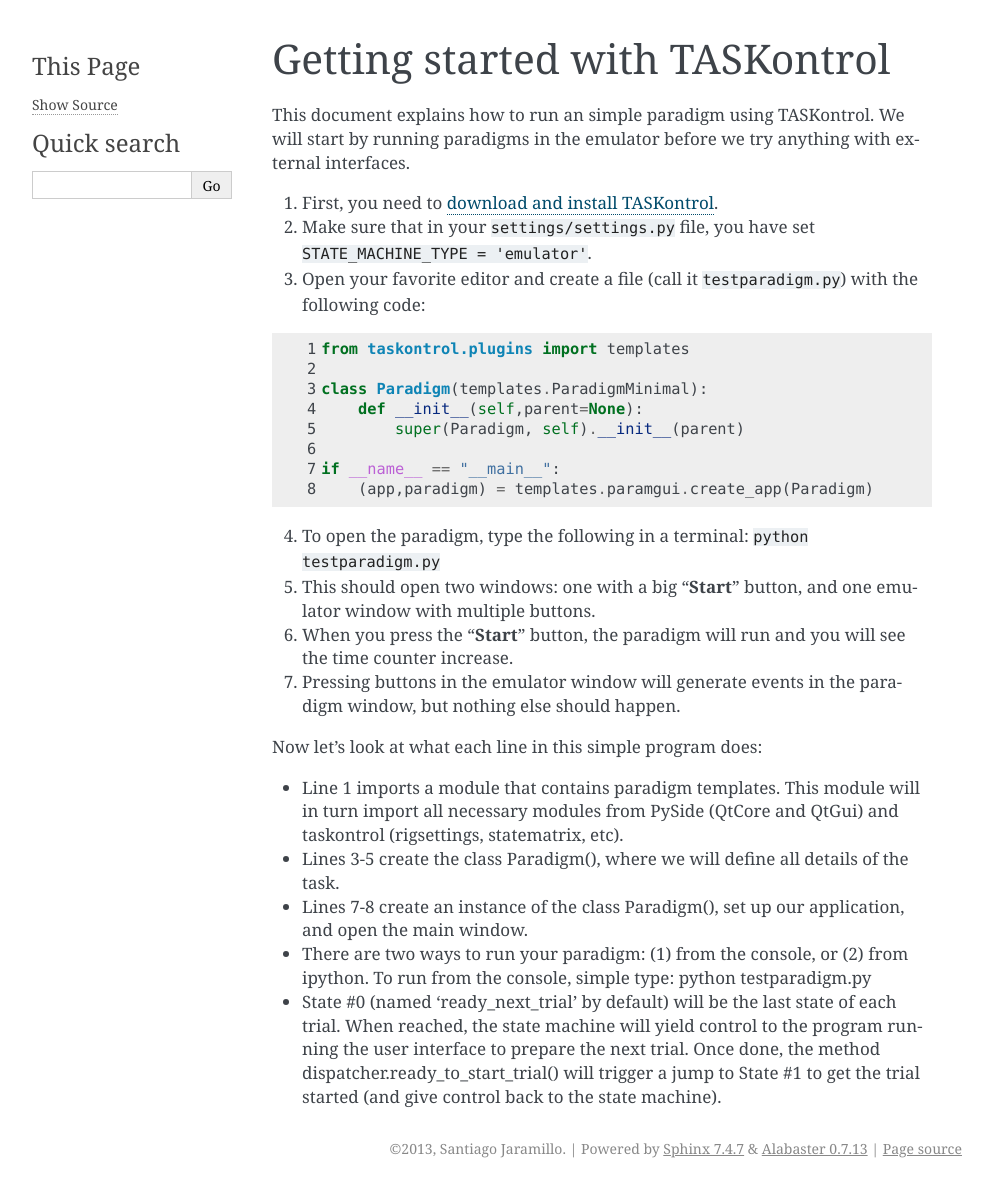
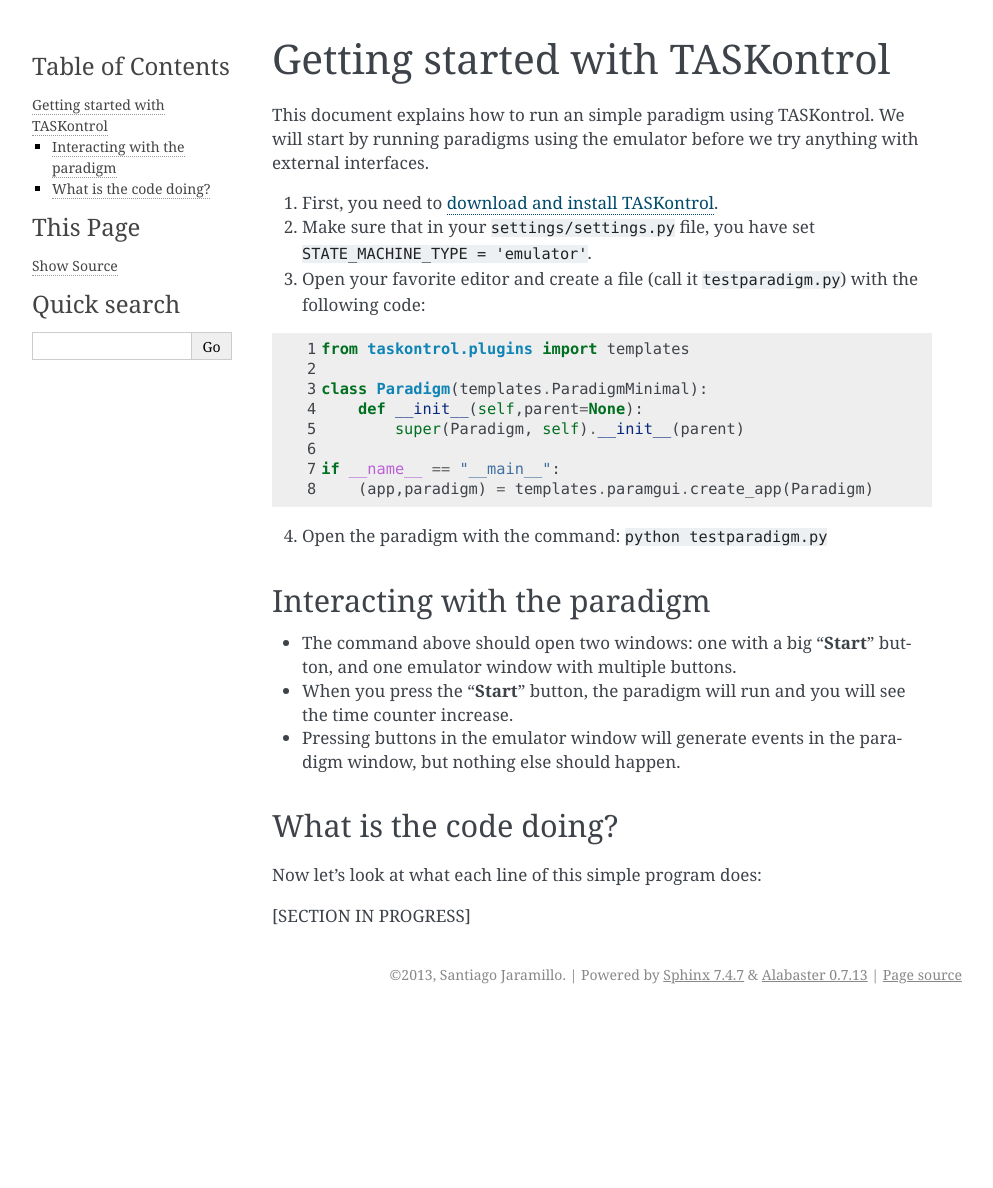
Before and after one commit to sjara/taskontrol, a Sphinx documentation site: the page built from doc/getting_started.rst, in a window 1280 px wide. Shown: the whole page, without its empty margins (148-1141 px from the left). Built offline with Sphinx 7.4.7, drawn with Linux system fonts in a browser that asks for light colours; pages that are not in the unit, such as notebooks, are missing from menus; after the commit the page ends 1014 px from its top, so only the background shows below that.

Commit message:
Cleaned up Getting started page.

```diff
--- a/doc/getting_started.rst
+++ b/doc/getting_started.rst
@@ -3,7 +3,7 @@
 Getting started with TASKontrol
 ===============================
 
-This document explains how to run an simple paradigm using TASKontrol. We will start by running paradigms in the emulator before we try anything with external interfaces.
+This document explains how to run an simple paradigm using TASKontrol. We will start by running paradigms using the emulator before we try anything with external interfaces.
 
 1. First, you need to `download and install TASKontrol`_.
 2. Make sure that in your ``settings/settings.py`` file, you have set ``STATE_MACHINE_TYPE = 'emulator'``.
@@ -21,21 +21,27 @@
     if __name__ == "__main__":
         (app,paradigm) = templates.paramgui.create_app(Paradigm)
 
-4. To open the paradigm, type the following in a terminal: ``python testparadigm.py``
-5. This should open two windows: one with a big "**Start**" button, and one emulator window with multiple buttons.
-6. When you press the "**Start**" button, the paradigm will run and you will see the time counter increase.
-7. Pressing buttons in the emulator window will generate events in the paradigm window, but nothing else should happen.
+4. Open the paradigm with the command: ``python testparadigm.py``
 
-Now let's look at what each line in this simple program does:
+Interacting with the paradigm
+-----------------------------
+* The command above should open two windows: one with a big "**Start**" button, and one emulator window with multiple buttons.
+* When you press the "**Start**" button, the paradigm will run and you will see the time counter increase.
+* Pressing buttons in the emulator window will generate events in the paradigm window, but nothing else should happen.
 
-* Line 1 imports a module that contains paradigm templates. This module will in turn import all necessary modules from PySide (QtCore and QtGui) and taskontrol (rigsettings, statematrix, etc).
-* Lines 3-5 create the class Paradigm(), where we will define all details of the task.
-* Lines 7-8 create an instance of the class Paradigm(), set up our application, and open the main window.
-* There are two ways to run your paradigm: (1) from the console, or (2) from ipython. To run from the console, simple type:
+What is the code doing?
+-----------------------
+Now let's look at what each line of this simple program does:
+
+[SECTION IN PROGRESS]
+
+..
+ * Line 1 imports a module that contains paradigm templates. This module will in turn import all necessary modules from PySide (QtCore and QtGui) and taskontrol (rigsettings, statematrix, etc).
+ * Lines 3-5 create the class Paradigm(), where we will define all details of the task.
+ * Lines 7-8 create an instance of the class Paradigm(), set up our application, and open the main window.
+ * There are two ways to run your paradigm: (1) from the console, or (2) from ipython. To run from the console, simple type:
   python testparadigm.py
-
-
-* State #0 (named 'ready_next_trial' by default) will be the last state of each trial. When reached, the state machine will yield control to the program running the user interface to prepare the next trial. Once done, the method dispatcher.ready_to_start_trial() will trigger a jump to State #1 to get the trial started (and give control back to the state machine).
+ * State #0 (named 'ready_next_trial' by default) will be the last state of each trial. When reached, the state machine will yield control to the program running the user interface to prepare the next trial. Once done, the method dispatcher.ready_to_start_trial() will trigger a jump to State #1 to get the trial started (and give control back to the state machine).
 
 
 .. _download and install TASKontrol: https://github.com/sjara/taskontrol/blob/master/INSTALL.md
```
